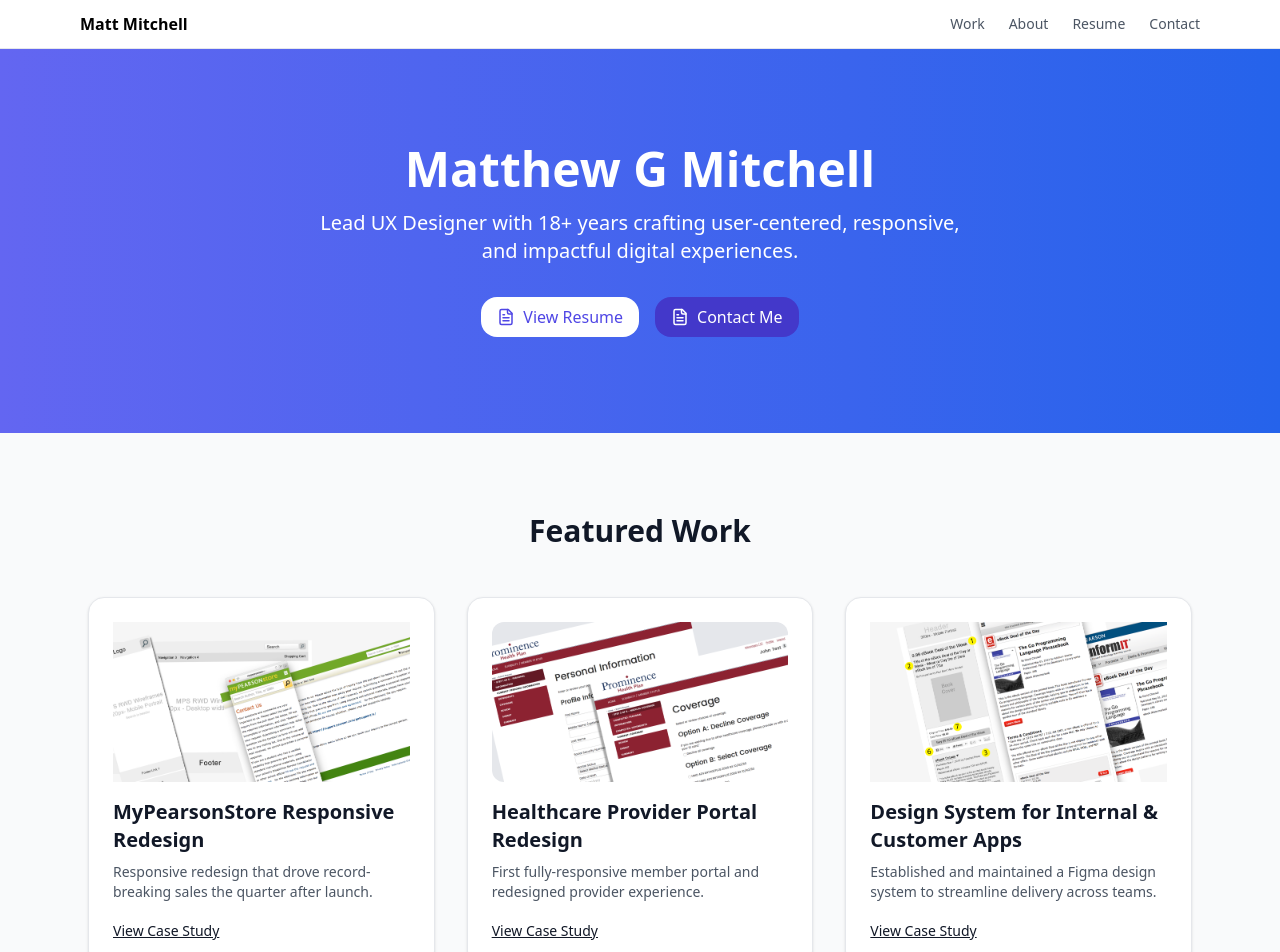
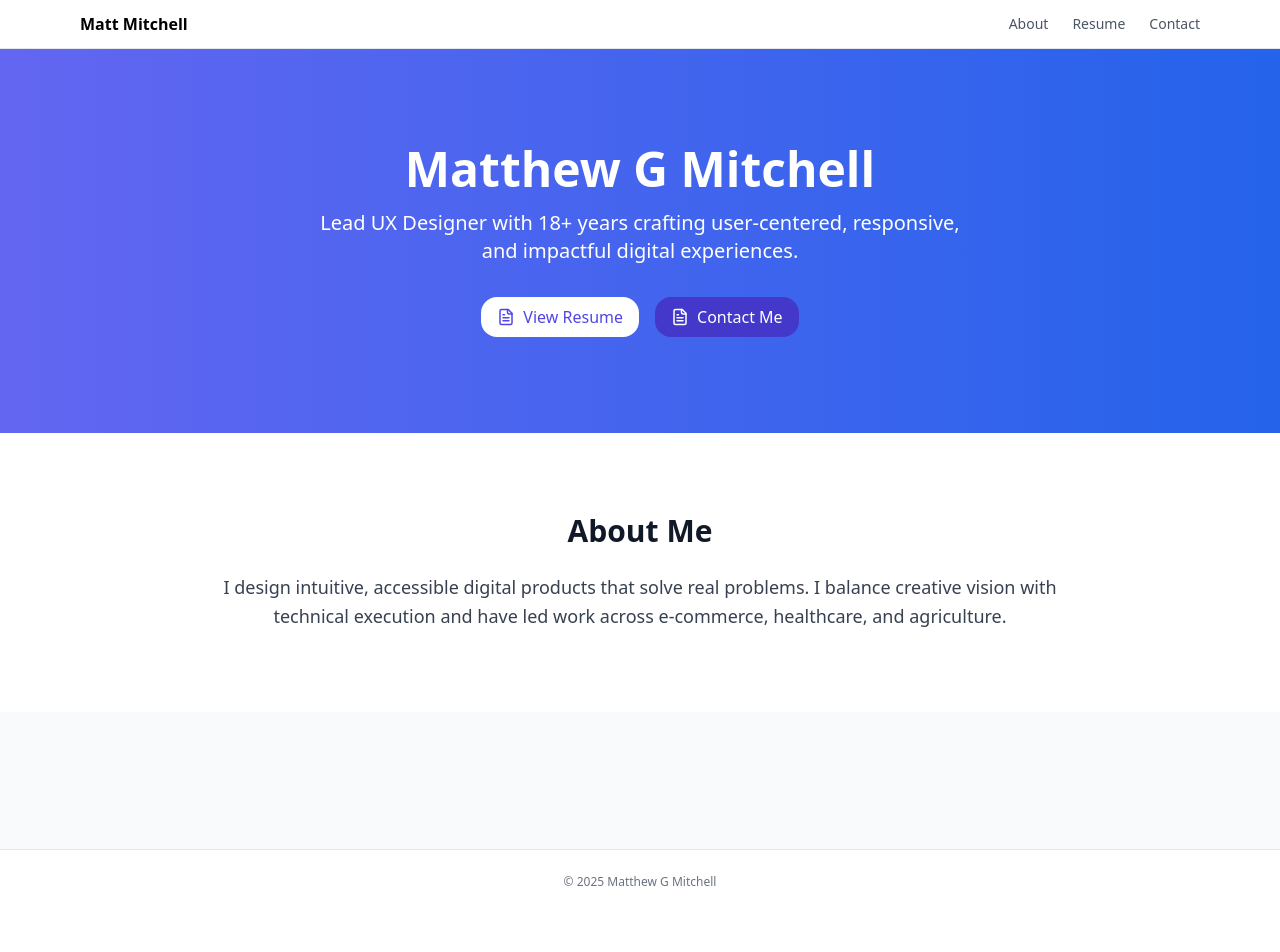
Before and after one commit to mattmitchell100/portfolio-2025, a React (Vite) app: page / in a window 1280 px wide. Shown: the top 952 px of the page. After the commit the page ends 914 px from the top, so only its background shows below. Built offline with nearby package versions, Linux system fonts and the light colour scheme.

Commit message:
removing incomplete stuff on production

```diff
--- a/src/components/Layout.jsx
+++ b/src/components/Layout.jsx
@@ -8,7 +8,7 @@ export default function Layout() {
         <div className="max-w-6xl mx-auto px-4 py-3 flex items-center justify-between">
           <Link to="/" className="font-bold">Matt Mitchell</Link>
           <nav className="flex gap-6 text-sm">
-            <NavLink to="/work" className={({isActive}) => isActive ? 'font-semibold' : 'text-gray-600 hover:text-gray-900'}>Work</NavLink>
+            {/* <NavLink to="/work" className={({isActive}) => isActive ? 'font-semibold' : 'text-gray-600 hover:text-gray-900'}>Work</NavLink> */}
             <NavLink to="/about" className={({isActive}) => isActive ? 'font-semibold' : 'text-gray-600 hover:text-gray-900'}>About</NavLink>
             <NavLink to="/resume" className={({isActive}) => isActive ? 'font-semibold' : 'text-gray-600 hover:text-gray-900'}>Resume</NavLink>
             <NavLink to="/contact" className={({isActive}) => isActive ? 'font-semibold' : 'text-gray-600 hover:text-gray-900'}>Contact</NavLink>
--- a/src/pages/Home.jsx
+++ b/src/pages/Home.jsx
@@ -29,7 +29,7 @@ export default function Home() {
       </section>
 
       {/* Featured Work Section */}
-      <section className="py-20 px-6 max-w-6xl mx-auto">
+      {/* <section className="py-20 px-6 max-w-6xl mx-auto">
         <h2 className="text-3xl font-bold text-center mb-12">Featured Work</h2>
         <div className="grid grid-cols-1 md:grid-cols-3 gap-8">
           {featured.map((cs) => (
@@ -45,7 +45,7 @@ export default function Home() {
             </Link>
           ))}
         </div>
-      </section>
+      </section> */}
 
       {/* About Section */}
       <section className="bg-white py-20 px-6">
```
